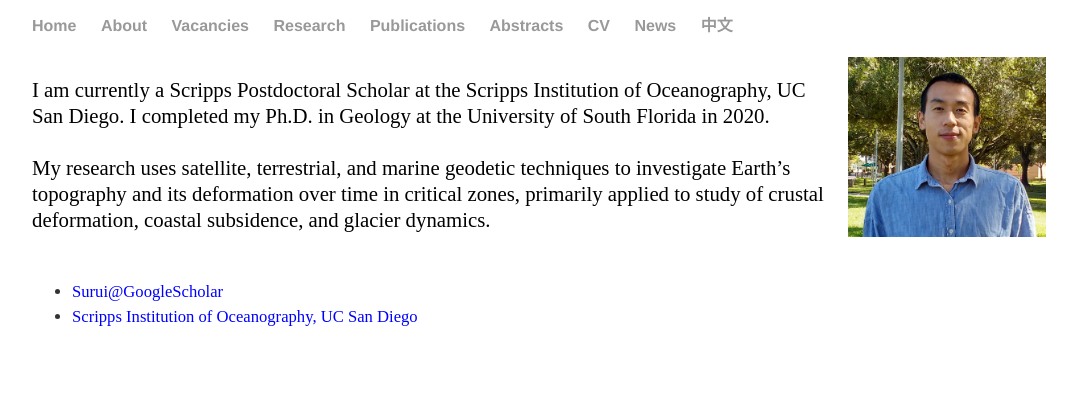
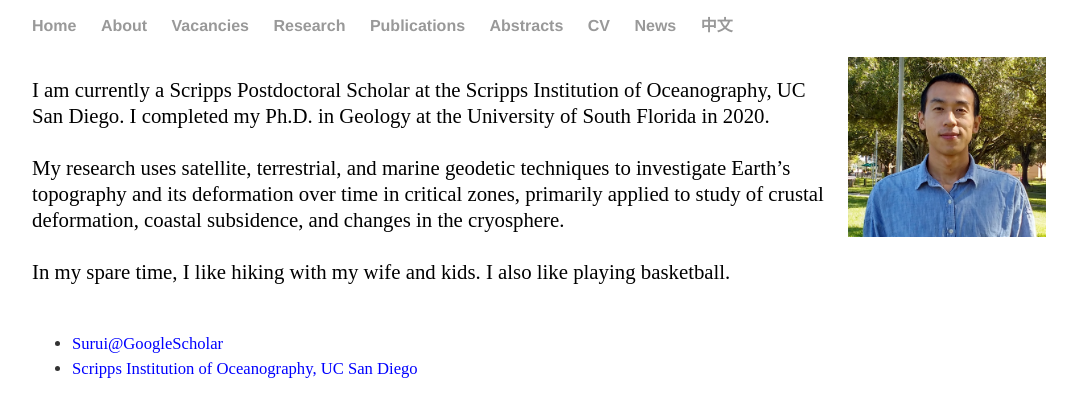
Before and after one commit to suruixie/suruixie.github.io, a Jekyll site: the page built from about/index.html, in a window 1280 px wide. Shown: the top 417 px of the page, without its empty margins (96-1173 px from the left). Built offline with Jekyll 4.4.1, drawn with Linux system fonts in a browser that asks for light colours.

Commit message:
Update index.html

```diff
--- a/about/index.html
+++ b/about/index.html
@@ -7,7 +7,9 @@ title: About Surui
 	<img src="../images/Surui_2018.jpg" height="180" style="float:right; margin-left:10px; margin-right:10px; margin-top:-20px;" />
 	I am currently a Scripps Postdoctoral Scholar at the Scripps Institution of Oceanography, UC San Diego. I completed my Ph.D. in Geology at the University of South Florida in 2020.<br>
 	<br>
-	My research uses satellite, terrestrial, and marine geodetic techniques to investigate Earth’s topography and its deformation over time in critical zones, primarily applied to study of crustal deformation, coastal subsidence, and glacier dynamics. <br>
+	My research uses satellite, terrestrial, and marine geodetic techniques to investigate Earth’s topography and its deformation over time in critical zones, primarily applied to study of crustal deformation, coastal subsidence, and changes in the cryosphere. <br>
+	<br>
+	In my spare time, I like hiking with my wife and kids. I also like playing basketball. <br>
 	<br>
 </p>
 <ul class="contacts">
```
